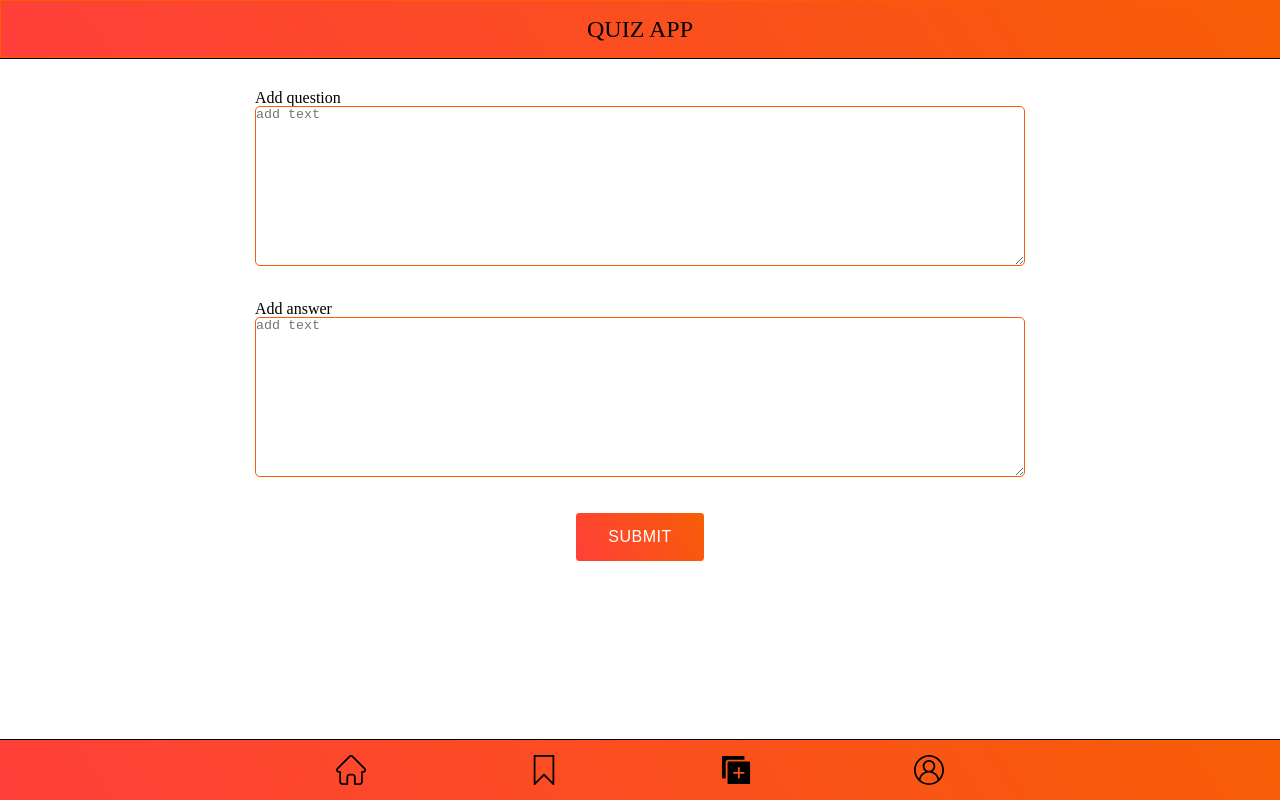
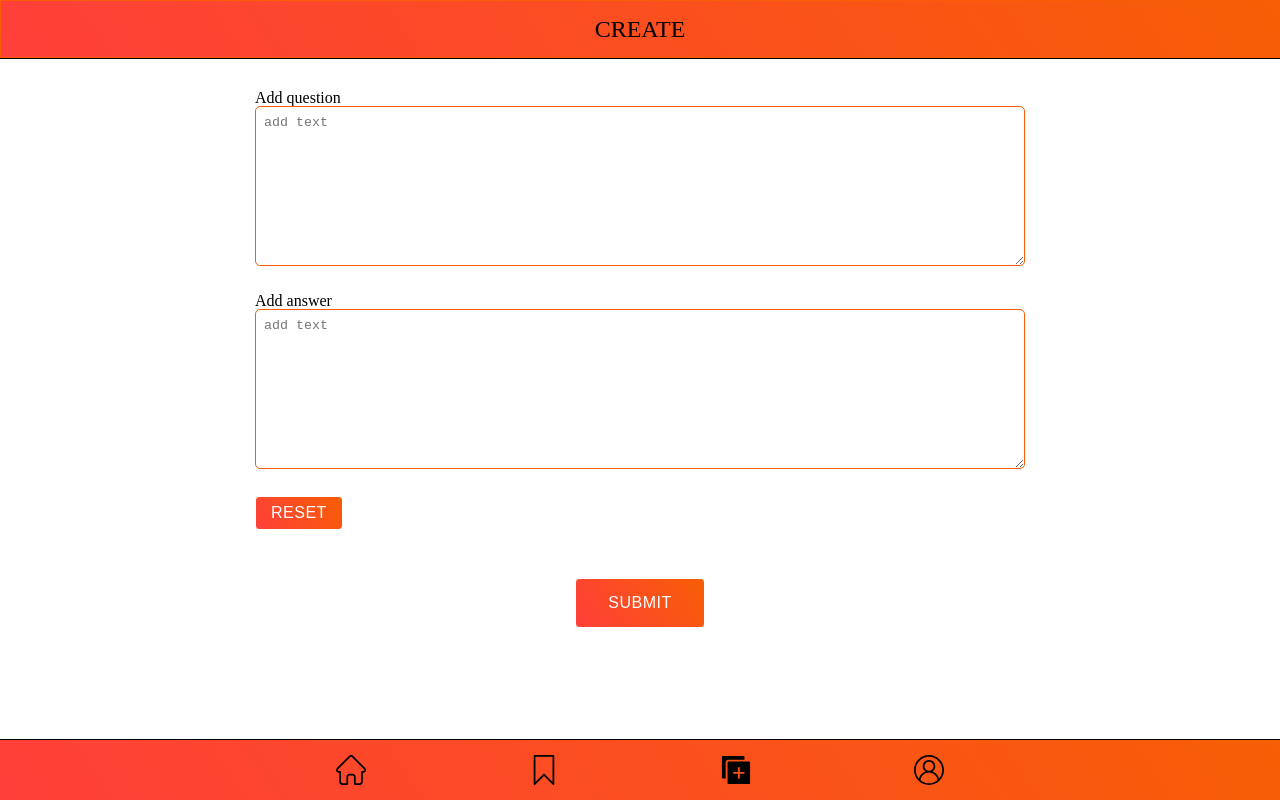
Before and after one commit to KateRemp/my-quiz-app, a website: page create.html in a window 1280 px wide. Drawn offline with Linux system fonts and the light colour scheme.

Commit message:
add reset botton

```diff
--- a/create.html
+++ b/create.html
@@ -6,7 +6,7 @@
 	<meta http-equiv="X-UA-Compatible" content="IE=edge">
 	<meta name="viewport" content="width=device-width, initial-scale=1.0">
 	<link rel="stylesheet" href="css/create.css">
-	<title>quiz-create</title>
+	<title>quiz-app</title>
 </head>
 
 
@@ -17,7 +17,7 @@
 
 			<header class="header">
 				<div class="header__container">
-					<h1 class="header__titel">quiz app</h1>
+					<h1 class="header__titel">create</h1>
 				</div>
 			</header>
 
@@ -29,9 +29,13 @@
 								<h2 class="add-question__titel">Add question</h2>
 								<textarea class="add-question__text" placeholder="add text" name="text"></textarea>
 							</div>
+
 							<div class=" add-question">
 								<h2 class="add-question__titel">Add answer</h2>
 								<textarea class="add-question__text" placeholder="add text" name="text"></textarea>
+							</div>
+							<div class="add-question__button-reset button">
+								<button type="reset" class="button__link reset-link">reset</button>
 							</div>
 							<div class="add-question__button button">
 								<button type="submit" class="button__link">submit</button>
--- a/css/create.css
+++ b/css/create.css
@@ -1,13 +1,16 @@
 @import "null.css";
 @import "style.css";
 /*----------------------------------------------------*/
+.add-question {
+	margin: 0 0 1.5rem 0;
+}
 
 .add-question__text {
 	width: 100%;
 	height: 10rem;
+	padding: 0.5rem;
 	border: 1px solid #f75e05;
 	border-radius: 5px;
-	margin: 0 0 2rem 0;
 	position: relative;
 }
 
@@ -17,3 +20,12 @@
 .footer__create {
 	background: url(../img/icons/new-page.svg) center/cover no-repeat;
 }
+
+.add-question__button-reset {
+	text-align: left;
+	margin: 0 0 3rem 0;
+}
+.reset-link {
+	line-height: 200%;
+	padding: 0px 15px;
+}
--- a/css/style.css
+++ b/css/style.css
@@ -8,7 +8,7 @@
 /* ================================================================ */
 .content {
 	max-width: 1076px;
-	margin: 90px auto;
+	margin: 0 auto;
 }
 
 .header {
@@ -34,7 +34,7 @@ h1.header__titel {
 .main__container {
 	max-width: 800px;
 	margin: 0 auto;
-	padding: 0 15px;
+	padding: 90px 15px;
 }
 
 .question-card {
```
Also changed, not shown: index.html (+1 -1 lines).
